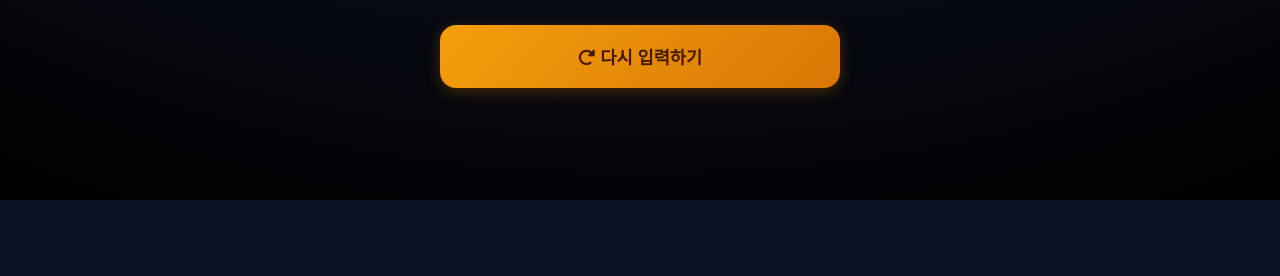
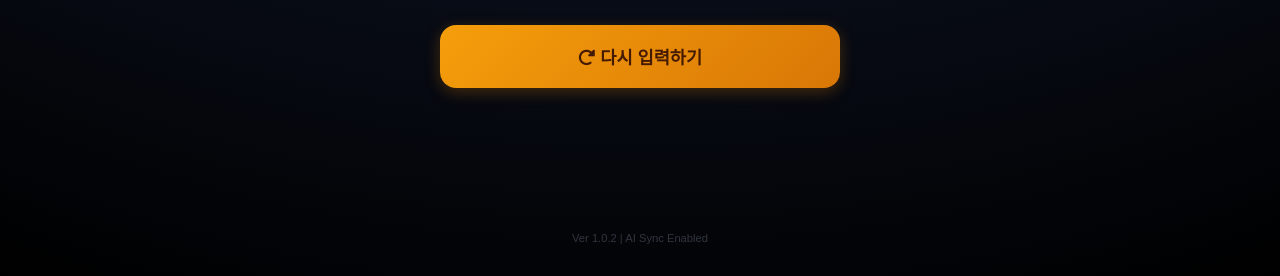
Before and after one commit to tinleygarden/godsaeng-saju, a Flask app: template templates/result.html in a window 1280 px wide. Shown: the part 1445-1721 px from the top of the page. Before the commit the page ends 1645 px from the top, so only its background shows below. Run offline with Flask 3, Linux system fonts and the light colour scheme; the template is opened without the code that fills it, so the values that code supplies are empty; some web fonts are replaced.

Commit message:
Final: Add version footer Ver 1.0.2 to result page

```diff
--- a/templates/result.html
+++ b/templates/result.html
@@ -727,6 +727,10 @@
             renderDaewoon();
         }
     </script>
+    <!-- Version Info for Debugging -->
+    <div style="text-align: center; padding: 2rem; opacity: 0.3; font-size: 0.7rem; color: var(--text-muted);">
+        Ver 1.0.2 | AI Sync Enabled
+    </div>
 </body>
 
 </html>
```
